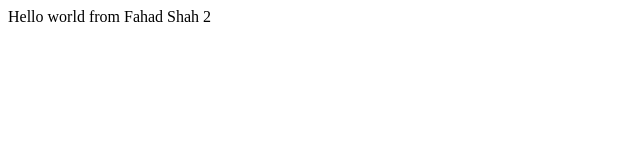
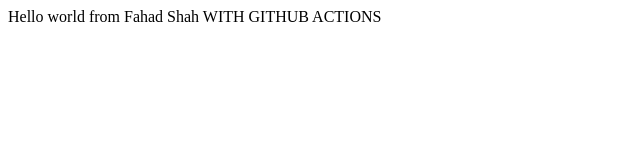
Before and after one commit to mfahadshah/bootcamp2020, a plain HTML site: page index.html in a window 1280 px wide. Shown: the whole page, without its empty margins (0-640 px from the left). Drawn offline with Linux system fonts and the light colour scheme.

```diff
--- a/index.html
+++ b/index.html
@@ -6,6 +6,6 @@
     <title>Fahad Project Bootcamp</title>
 </head>
 <body>
-    Hello world from Fahad Shah 2
+    Hello world from Fahad Shah WITH GITHUB ACTIONS
 </body>
 </html>
```
